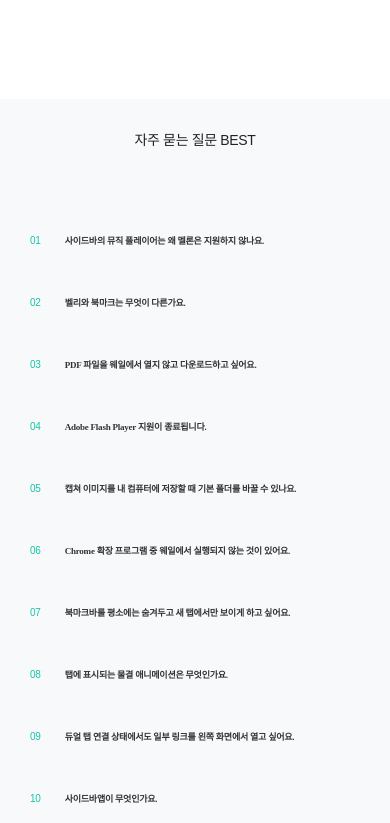
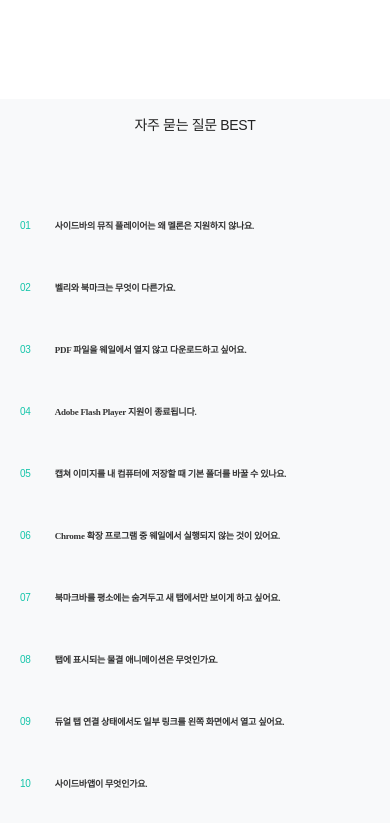
Before and after one commit to yunjeong920/naver-whale, a plain HTML site: page subpage/guide2.html in a window 390 px wide. Shown: the part 1401-2224 px from the top of the page. Drawn offline with Linux system fonts and the light colour scheme; a web font is replaced by a local one.

Commit message:
반응형 수정

```diff
--- a/asset/scss/media.scss
+++ b/asset/scss/media.scss
@@ -2051,15 +2051,15 @@
     }
   }
   .help-qna{
-    padding: 30px;
+    padding: 15px;
     .qna-wrap{
-      max-width: 380px;
+      max-width: 350px;
       .left{
         padding-right: 0;
-        max-width: 380px;
+        max-width: 360px;
       }
       .right{
-        max-width: 380px;
+        max-width: 350px;
       }
     }
   }
```
Also changed, not shown: asset/css/style.css.
